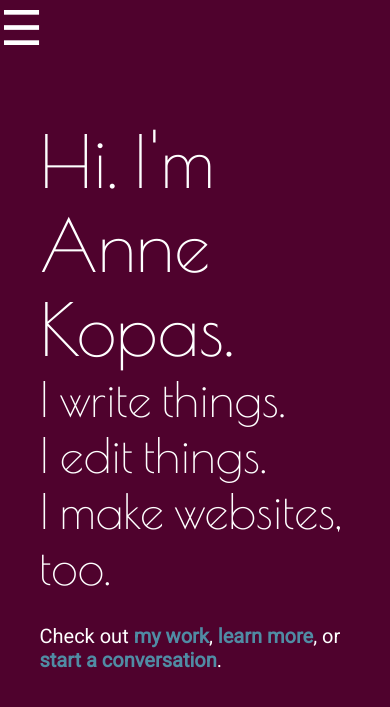
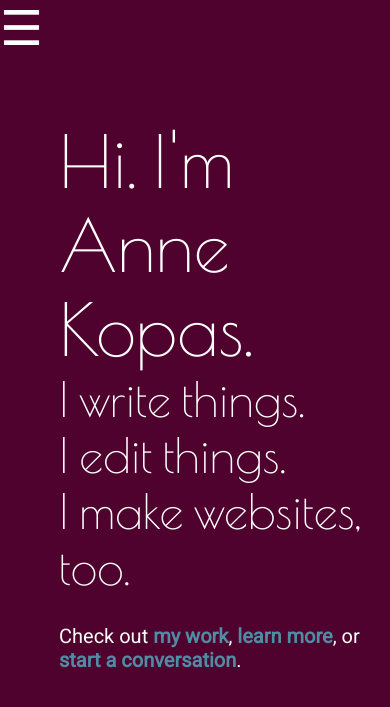
Before and after one commit to annekopas/annekopas, a PHP site: page / in a window 390 px wide. Shown: the top 707 px of the page. Run offline with PHP 8.4, Linux system fonts and the light colour scheme; some libraries are stand-ins or nearby versions.

Commit message:
Update style2.css

```diff
--- a/style2.css
+++ b/style2.css
@@ -387,6 +387,6 @@ a .icon:hover {
 @media screen and (max-width: 500px) {
 	#front-page {
 		margin-top: 5vh;
-		margin-left: 5vw;
+		margin-left: 10vw;
 	}
 }
```
